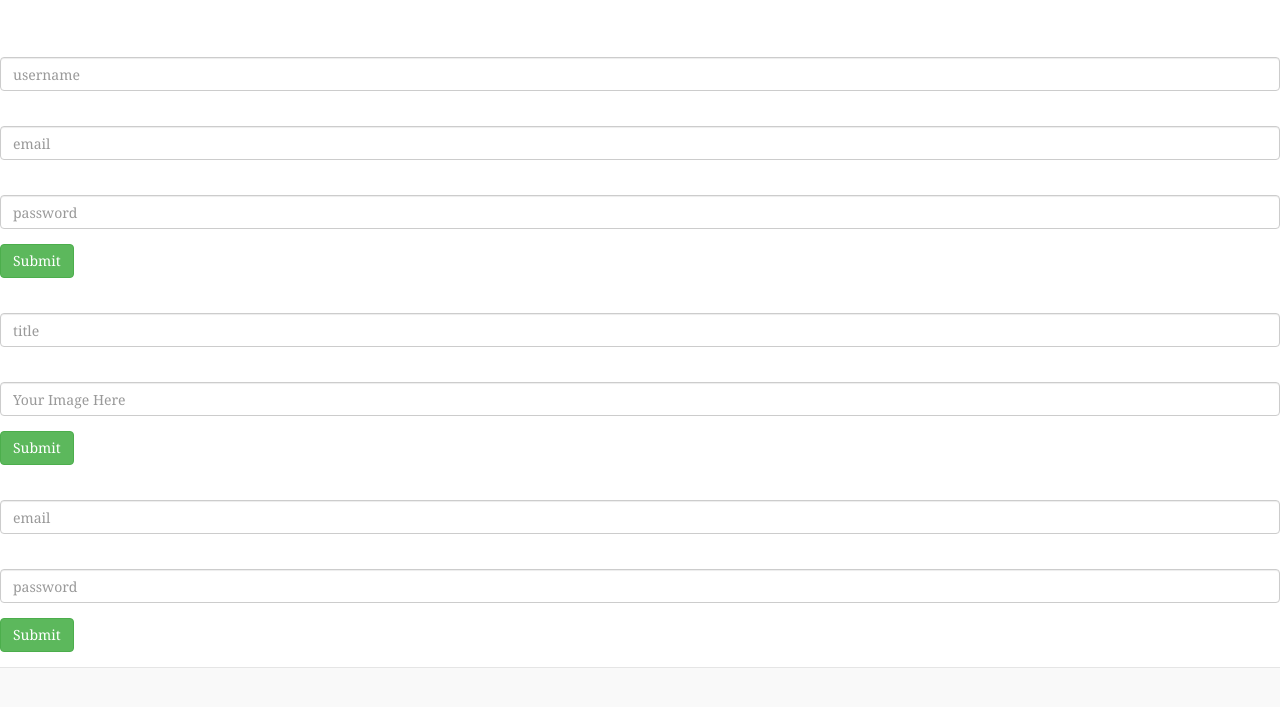
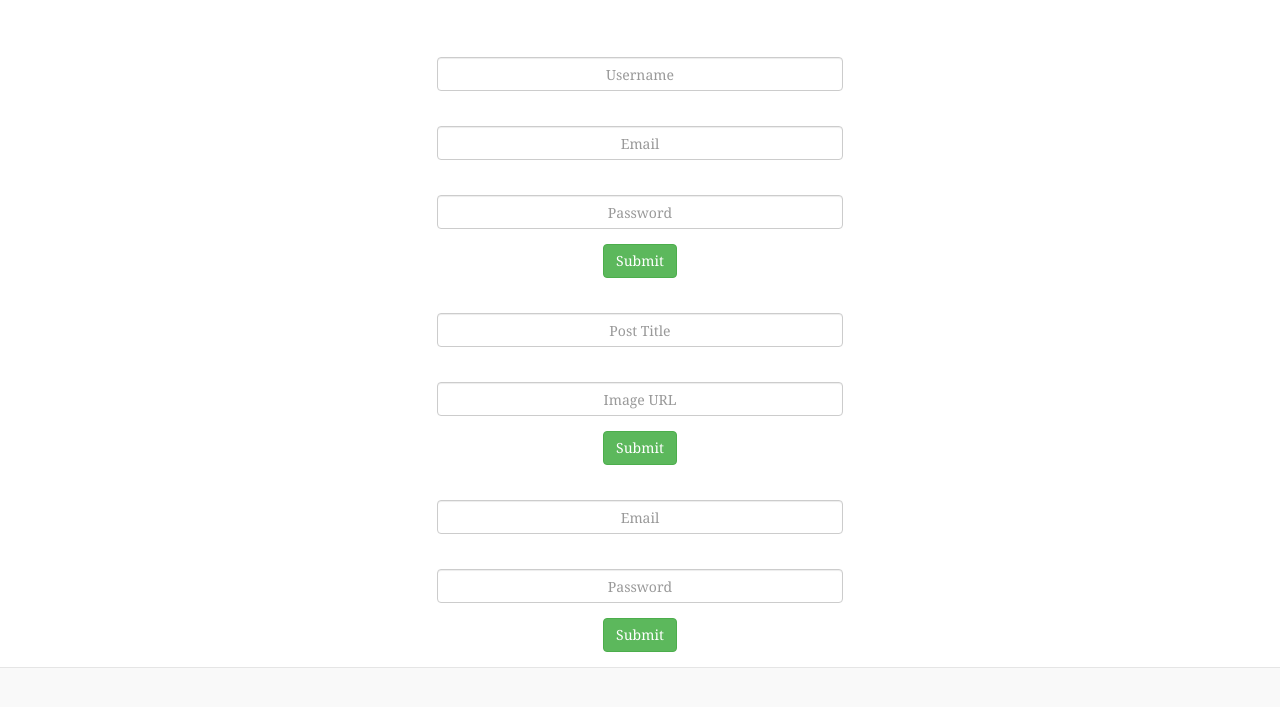
Before and after one commit to eigenjosh/Swag-Forum, a website: page public/index.html in a window 1280 px wide. Shown: the part 147-854 px from the top of the page. Drawn offline with nearby package versions, Linux system fonts and the light colour scheme; no server answers.

Commit message:
styled forms

```diff
--- a/public/index.html
+++ b/public/index.html
@@ -43,54 +43,66 @@
 
     </div>
     <!-- /.container -->
+<div class="row">
+    <div class="col-xs-4 col-xs-offset-4">
     <div class="form">
         <form class="form" onsubmit="app.controllers.swagController.register(event)">
             <div class="form-group">
                 <label for="username"></label>
-                <input type="text" name="username" class="form-control" placeholder="username">
+                <input type="text" name="username" class="form-control text-center" placeholder="Username">
             </div>
             <div class="form-group">
                 <label for="email"></label>
-                <input type="text" name="email" class="form-control" placeholder="email">
+                <input type="text" name="email" class="form-control text-center" placeholder="Email">
             </div>
             <div class="form-group">
                 <label for="password"></label>
-                <input type="text" name="password" class="form-control" placeholder="password">
+                <input type="text" name="password" class="form-control text-center" placeholder="Password">
             </div>
-            <div class="form-group">
+            <div class="form-group text-center">
                 <button class="btn btn-success" type="submit">Submit</button>
             </div>
         </form>
     </div>
+</div>
+</div>
+<div class="row">
+        <div class="col-xs-4 col-xs-offset-4">
     <div class="post-form">
         <form class="form" onsubmit="app.controllers.swagController.newPost(event)">
             <div class="form-group">
                 <label for="title"></label>
-                <input type="text" name="postTitle" class="form-control" placeholder="title">
+                <input type="text" name="postTitle" class="form-control text-center" placeholder="Post Title">
             </div>
             <div class="form-group">
                 <label for="mediaUrl"></label>
-                <input type="text" name="mediaUrl" class="form-control" placeholder="Your Image Here">
+                <input type="text" name="mediaUrl" class="form-control text-center" placeholder="Image URL">
             </div>
-            <div class="form-group">
+            <div class="form-group text-center">
                 <button class="btn btn-success" type="submit">Submit</button>
             </div>
         </form>
     </div>
+</div>
+</div>
+<div class="row">
+        <div class="col-xs-4 col-xs-offset-4">
     <div class="post-form">
         <form class="form" onsubmit="app.controllers.swagController.login(event)">
             <div class="form-group">
                 <label for="email"></label>
-                <input type="text" name="email" class="form-control" placeholder="email">
+                <input type="text" name="email" class="form-control text-center" placeholder="Email">
             </div>
             <div class="form-group">
                 <label for="password"></label>
-                <input type="text" name="password" class="form-control" placeholder="password">
+                <input type="text" name="password" class="form-control text-center" placeholder="Password">
             </div>
-            <div class="form-group">
+            <div class="form-group text-center">
                 <button class="btn btn-success" type="submit">Submit</button>
             </div>
         </form>
+    </div>
+    </div>
     </div>
 
     <footer class="blog-footer">
```
